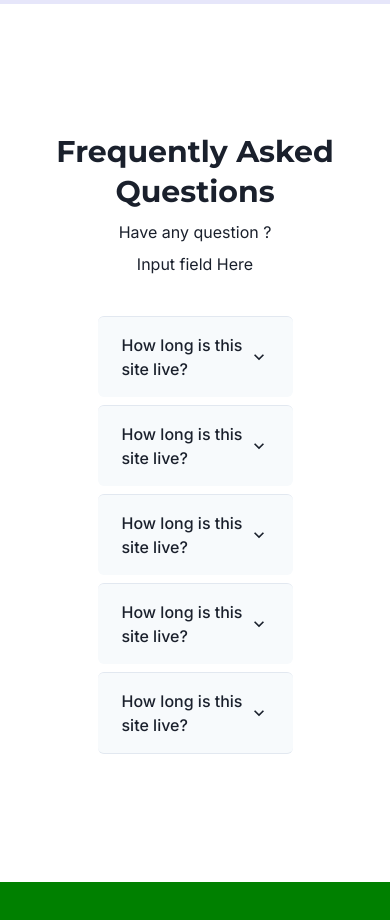
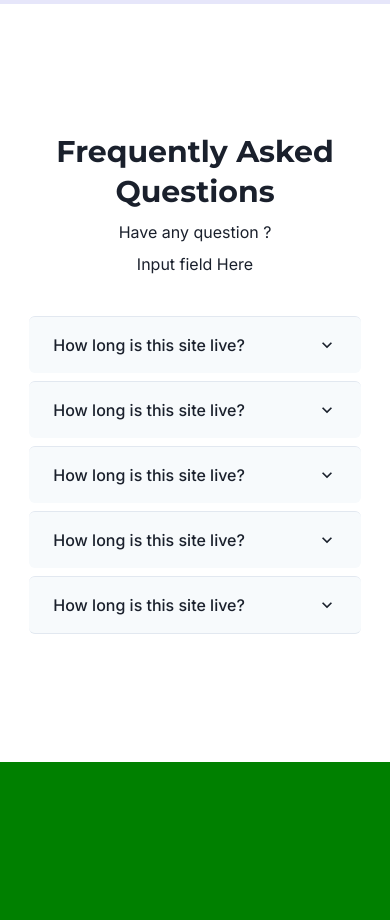
Before and after one commit to scopeseeker/scopeseeker-frontend, a Next.js app: page / in a window 390 px wide. Shown: the part 2200-3120 px from the top of the page. Built offline with nearby package versions, Linux system fonts and the light colour scheme.

Commit message:
style: minor change for responsive

```diff
--- a/component/sections/FAQ.tsx
+++ b/component/sections/FAQ.tsx
@@ -13,7 +13,7 @@ import {
 
 const FAQ = () => {
   return (
-    <VStack w={'full'} my={32} gap={10}>
+    <VStack w={'full'} my={32} gap={10} px={5}>
       <VStack>
         <Heading textAlign={'center'}>Frequently Asked Questions</Heading>
         <Text as={'span'}>Have any question ?</Text>
@@ -24,12 +24,45 @@ const FAQ = () => {
         <VStack gap={2}>
           <AccordionItem
             p={2}
-            w={'50vw'}
+            w={{ base: '85vw', lg: '65vw', xl: '55vw' }}
             bg={'gray.50'}
             borderRadius={'md'}
           >
             <AccordionButton _hover={{ backgroundColor: 'none' }}>
-              <Box as="span" fontSize={'md'} fontWeight={'medium'} flex="1" textAlign="left">
+              <Box
+                as="span"
+                fontSize={'md'}
+                fontWeight={'medium'}
+                flex="1"
+                textAlign="left"
+              >
+                How long is this site live?
+              </Box>
+              <AccordionIcon />
+            </AccordionButton>
+
+            <AccordionPanel fontSize={'sm'}>
+              Lorem ipsum dolor sit amet, consectetur adipiscing elit, sed do
+              eiusmod tempor incididunt ut labore et dolore magna aliqua. Ut
+              enim ad minim veniam, quis nostrud exercitation ullamco laboris
+              nisi ut aliquip ex ea commodo consequat.
+            </AccordionPanel>
+          </AccordionItem>
+
+          <AccordionItem
+            p={2}
+            w={{ base: '85vw', lg: '65vw', xl: '55vw' }}
+            bg={'gray.50'}
+            borderRadius={'md'}
+          >
+            <AccordionButton _hover={{ backgroundColor: 'none' }}>
+              <Box
+                as="span"
+                fontSize={'md'}
+                fontWeight={'medium'}
+                flex="1"
+                textAlign="left"
+              >
                 How long is this site live?
               </Box>
               <AccordionIcon />
@@ -44,12 +77,18 @@ const FAQ = () => {
           </AccordionItem>
           <AccordionItem
             p={2}
-            w={'50vw'}
+            w={{ base: '85vw', lg: '65vw', xl: '55vw' }}
             bg={'gray.50'}
             borderRadius={'md'}
           >
             <AccordionButton _hover={{ backgroundColor: 'none' }}>
-              <Box as="span" fontSize={'md'} fontWeight={'medium'} flex="1" textAlign="left">
+              <Box
+                as="span"
+                fontSize={'md'}
+                fontWeight={'medium'}
+                flex="1"
+                textAlign="left"
+              >
                 How long is this site live?
               </Box>
               <AccordionIcon />
@@ -64,12 +103,18 @@ const FAQ = () => {
           </AccordionItem>
           <AccordionItem
             p={2}
-            w={'50vw'}
+            w={{ base: '85vw', lg: '65vw', xl: '55vw' }}
             bg={'gray.50'}
             borderRadius={'md'}
           >
             <AccordionButton _hover={{ backgroundColor: 'none' }}>
-              <Box as="span" fontSize={'md'} fontWeight={'medium'} flex="1" textAlign="left">
+              <Box
+                as="span"
+                fontSize={'md'}
+                fontWeight={'medium'}
+                flex="1"
+                textAlign="left"
+              >
                 How long is this site live?
               </Box>
               <AccordionIcon />
@@ -84,12 +129,18 @@ const FAQ = () => {
           </AccordionItem>
           <AccordionItem
             p={2}
-            w={'50vw'}
+            w={{ base: '85vw', lg: '65vw', xl: '55vw' }}
             bg={'gray.50'}
             borderRadius={'md'}
           >
             <AccordionButton _hover={{ backgroundColor: 'none' }}>
-              <Box as="span" fontSize={'md'} fontWeight={'medium'} flex="1" textAlign="left">
+              <Box
+                as="span"
+                fontSize={'md'}
+                fontWeight={'medium'}
+                flex="1"
+                textAlign="left"
+              >
                 How long is this site live?
               </Box>
               <AccordionIcon />
@@ -102,27 +153,6 @@ const FAQ = () => {
               nisi ut aliquip ex ea commodo consequat.
             </AccordionPanel>
           </AccordionItem>
-          <AccordionItem
-            p={2}
-            w={'50vw'}
-            bg={'gray.50'}
-            borderRadius={'md'}
-          >
-            <AccordionButton _hover={{ backgroundColor: 'none' }}>
-              <Box as="span" fontSize={'md'} fontWeight={'medium'} flex="1" textAlign="left">
-                How long is this site live?
-              </Box>
-              <AccordionIcon />
-            </AccordionButton>
-
-            <AccordionPanel fontSize={'sm'}>
-              Lorem ipsum dolor sit amet, consectetur adipiscing elit, sed do
-              eiusmod tempor incididunt ut labore et dolore magna aliqua. Ut
-              enim ad minim veniam, quis nostrud exercitation ullamco laboris
-              nisi ut aliquip ex ea commodo consequat.
-            </AccordionPanel>
-          </AccordionItem>
-
         </VStack>
       </Accordion>
     </VStack>
--- a/component/sections/Testimonials.jsx
+++ b/component/sections/Testimonials.jsx
@@ -30,12 +30,13 @@ const Testimonials = () => {
           <Flex
             w={'full'}
             justifyContent={'center'}
-            flexDirection={{ base: 'column', md: 'row' }}
+            flexDirection={{ base: 'column', lg: 'row' }}
             gap={14}
             flexShrink={0}
+            px={{ sm: 5, lg: 0 }}
           >
             <VStack
-              w={{ base: '100%', md: 'calc(100%/3.5)' }}
+              w={{ base: '100%', lg: 'calc(100%/3.5)' }}
               h={'2xs'}
               bg={'white'}
               boxShadow={'0 4px 30px rgba(0, 0, 0, 0.1)'}
@@ -43,7 +44,7 @@ const Testimonials = () => {
               borderRadius={8}
             ></VStack>
             <VStack
-              w={{ base: '100%', md: 'calc(100%/3.5)' }}
+              w={{ base: '100%', lg: 'calc(100%/3.5)' }}
               h={'2xs'}
               bg={'brand.100'}
               boxShadow={'0 4px 30px rgba(0, 0, 0, 0.1)'}
@@ -51,7 +52,7 @@ const Testimonials = () => {
               borderRadius={8}
             ></VStack>
             <VStack
-              w={{ base: '100%', md: 'calc(100%/3.5)' }}
+              w={{ base: '100%', lg: 'calc(100%/3.5)' }}
               h={'2xs'}
               bg={'white'}
               boxShadow={'0 4px 30px rgba(0, 0, 0, 0.1)'}
```
